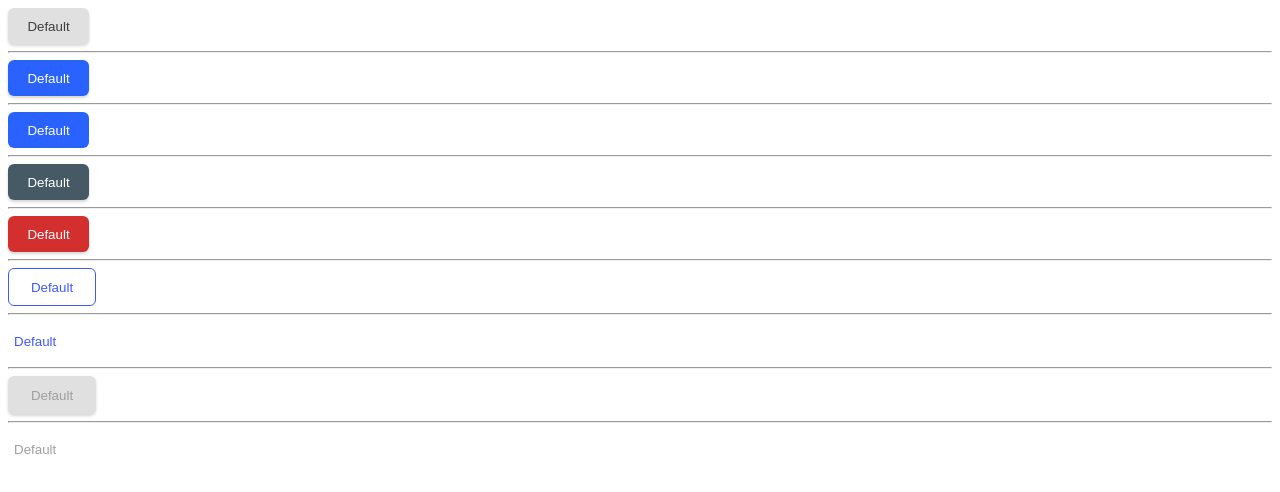
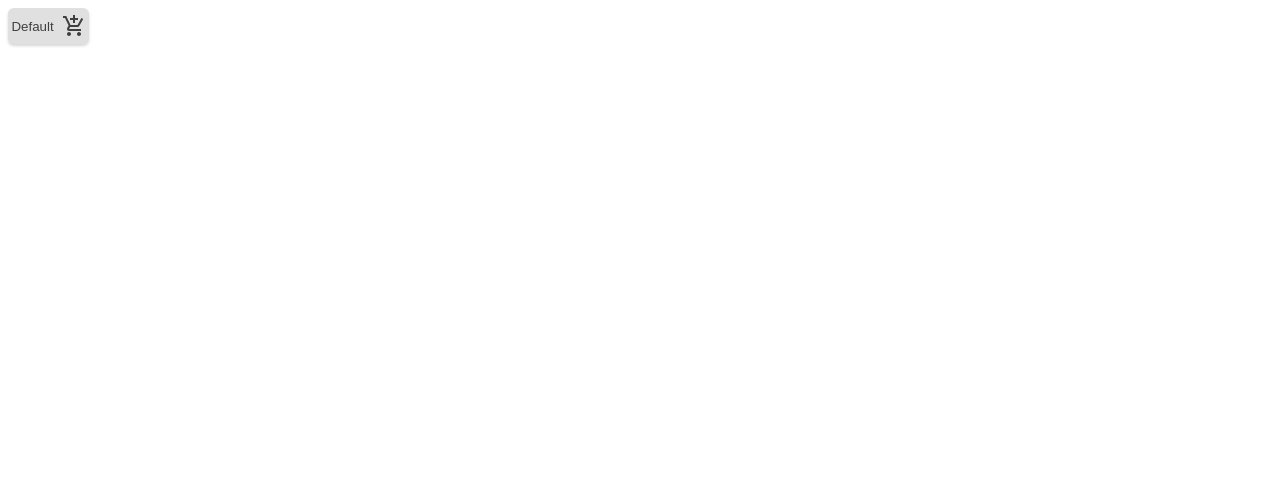
Before and after one commit to BailiMohamedAli/buttons_layout_chl, a React (Create React App) app: page / in a window 1280 px wide. Shown: the top 492 px of the page. Built offline with nearby package versions, Linux system fonts and the light colour scheme.

Commit message:
messi solution for the Icon management if it was like the fontawesome API it would havebeen better / still done 5 icon set to work correctly

```diff
--- a/src/App.js
+++ b/src/App.js
@@ -5,8 +5,8 @@ function App() {
 
   return (
     <div>
-      <Button />
-      <hr/>
+      <Button endIcon="AddShoppingCart"/>
+      {/* <hr/>
       <Button color="primary"/>
       <hr/>
       <Button color="primary" disableShadow/>
@@ -21,35 +21,8 @@ function App() {
       <hr/>
       <Button color="danger" disabled={true} />
       <hr/>
-      <Button variant="text" color="danger" disabled={true} />
+      <Button variant="text" color="danger" disabled /> */}
     </div>
-    // <div>
-    //   <h1>main App layout</h1>
-    //   <hr />
-    //   <ButtonSpe color="danger"/>
-    //   <hr />
-    //   <ButtonSpe text="test 01" variant="outline" />
-    //   <hr />
-    //   <ButtonSpe text="test 02" variant="text"/>
-    //   <hr />
-    //   <h3>test boxShadow</h3>
-    //   <p>shadow: false</p>
-    //   <ButtonSpe disableShadow={true} size="lg" />
-    //   <p>shadow: true</p>
-    //   <ButtonSpe disableShadow={false} size="sm"/>
-    //   <h2>test 2</h2>
-    //   <p>shadow: false</p>
-    //   <ButtonSpe variant="outline" disableShadow={true}/>
-    //   <p>shadow: true</p>
-    //   <ButtonSpe variant="outline" disableShadow={false}/>
-    //   <hr />
-    //   <h3>Disabled button</h3>
-    //   <p>disabled true</p>
-    //   <ButtonSpe text="test 02" disabled={true}/>
-    //   <p>disabled true</p>
-    //   <ButtonSpe text="test 02" variant="text" disabled={true} endIcon="code" />
-    //   <hr/>
-    // </div>
   );
 }
 
--- a/src/components/buttonCss/Button.jsx
+++ b/src/components/buttonCss/Button.jsx
@@ -1,4 +1,5 @@
 import React from 'react'
+import { AddShoppingCart, Adb, Code, OfflineBolt, AddCircleOutline } from '@mui/icons-material'
 import './buttonStyle.css'
 
 const Button = ({
@@ -6,7 +7,9 @@ const Button = ({
     color = "default",
     disableShadow = false,
     variant= "",
-    disabled = false
+    disabled = false,
+    startIcon,
+    endIcon
 }) => {
   return (
     <div>
@@ -19,10 +22,24 @@ const Button = ({
         ${variant === "text" ? `outline ${variant}`: variant}
         ${disabled && !variant ? "disable" : disabled && variant ? "disable__text":""}
         `}>
+          {startIcon === "AddShoppingCart" ? <AddShoppingCart className="iconstart__margin" />
+          : startIcon === "Adb" ? <Adb className="iconstart__margin" />
+            : startIcon === "Code" ? <Code className="iconstart__margin" />
+              : startIcon === "OfflineBolt" ? <OfflineBolt className="iconstart__margin" />
+                : startIcon === "AddCircleOutline" ? <AddCircleOutline className="iconstart__margin" />
+                  : null}
             {text}
+          {endIcon === "AddShoppingCart" ? <AddShoppingCart className="iconend__margin" />
+          : endIcon === "Adb" ? <Adb className="iconend__margin" />
+            : endIcon === "Code" ? <Code className="iconend__margin" />
+              : endIcon === "OfflineBolt" ? <OfflineBolt className="iconend__margin" />
+                : endIcon === "AddCircleOutline" ? <AddCircleOutline className="iconend__margin" />
+                  : null}
         </button>
     </div>
   )
 }
 
+//messi solution for the Icon management if it was like the fontawesome API it would havebeen better / still done 5 icon set to work correctly
+
 export default Button;
--- a/src/components/buttonCss/buttonStyle.css
+++ b/src/components/buttonCss/buttonStyle.css
@@ -7,6 +7,9 @@
     border: none;
     cursor: pointer;
     box-shadow: 0px 2px 3px rgba(51, 51, 51, 0.2);
+    display: flex;
+    justify-content: center;
+    align-items: center;
 }
 
 .btn:hover{
@@ -68,8 +71,7 @@
 
 .text{
     border: none;
-    text-align: start;
-    align-items: center;
+    justify-content: start;
 }
 
 .text:hover{
--- a/src/components/buttonCss/buttonVars.css
+++ b/src/components/buttonCss/buttonVars.css
@@ -4,3 +4,11 @@
     --base-margin: 16px 8px;
     --base-radius: 6px;
 }
+
+.iconstart__margin{
+    margin-right: 8px;
+}
+
+.iconend__margin{
+    margin-left: 8px;
+}
```
Also changed, not shown: package.json (+4 -3 lines), src/components/buttonCss/iconGen.js (added, +10 -0 lines), src/components/buttons/ButtonSpe.jsx (+16 -12 lines), 1 other file (tests, documents, lock files or other folders).
